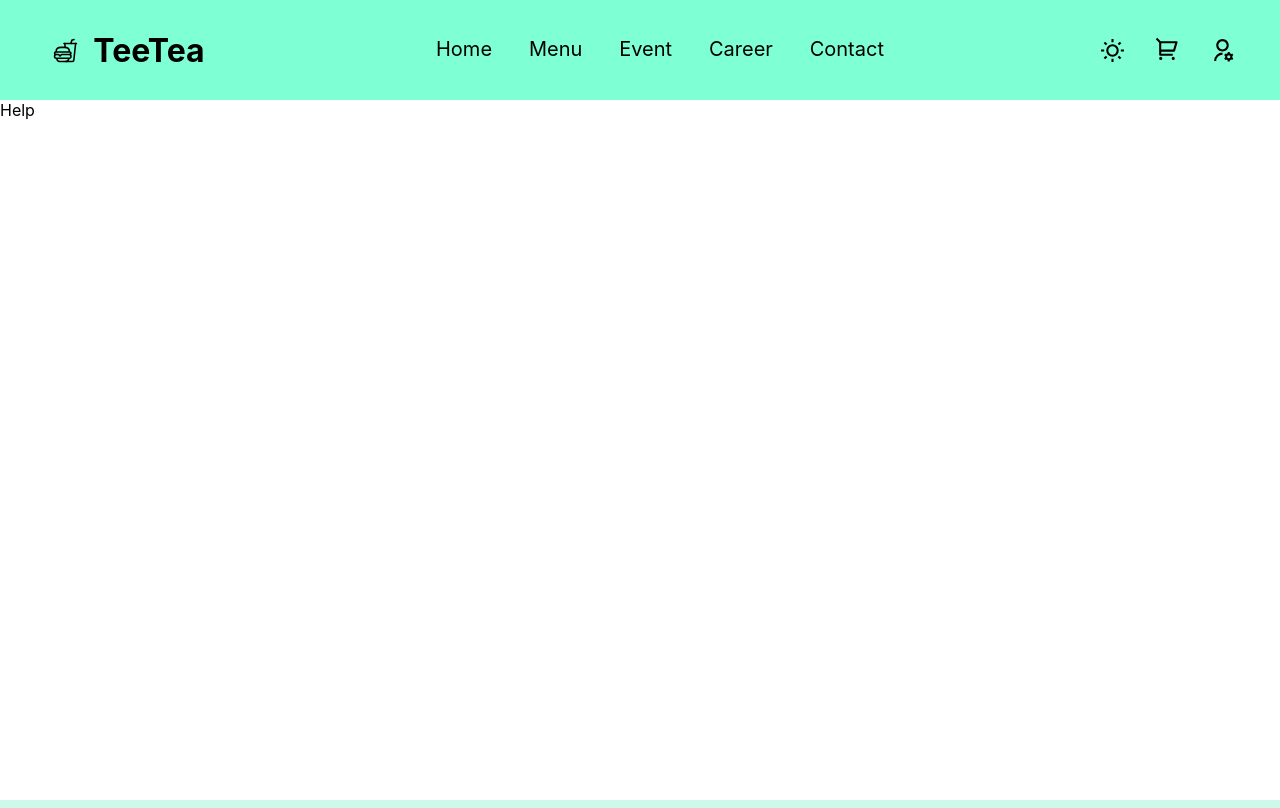
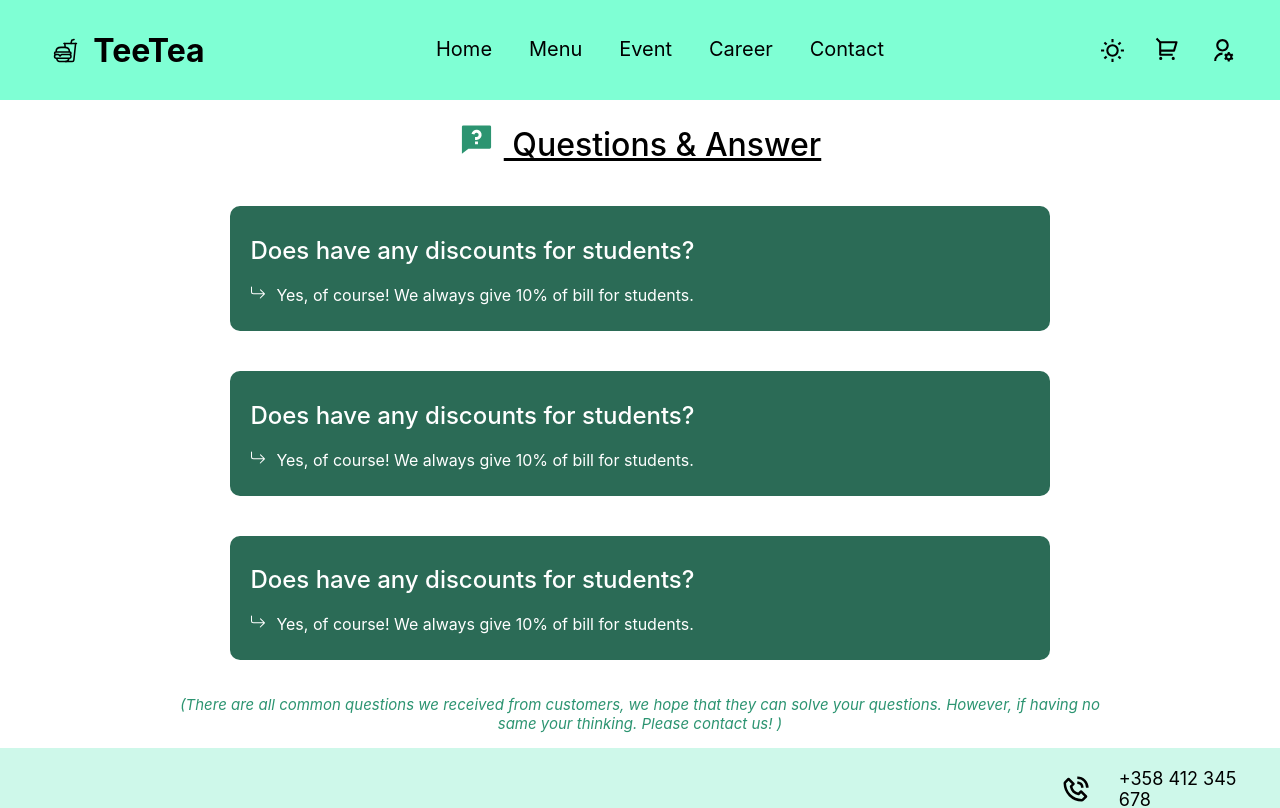
Before and after one commit to tramtran0497/street-food, a Next.js app: page /help in a window 1280 px wide. Shown: the top 808 px of the page. Built offline with nearby package versions, Linux system fonts and the light colour scheme.

Commit message:
Complete style UI and basic content for Help Page

```diff
--- a/Components/NavBarUser.jsx
+++ b/Components/NavBarUser.jsx
@@ -80,14 +80,18 @@ export const NavBarUser = ({style}) => {
                         <p>Log In</p>
                     </div>
                 </Link>
+                <Link href="/register">
                     <div className={styles.navItem}>
                         <IoPersonAddOutline className={styles.icon}/>
                         <p>Register</p>
                     </div>
+                </Link>
+                <Link href="/help">
                     <div className={styles.navItem}>
                         <IoHelpCircleOutline className={styles.icon}/>
                         <p>Help</p>
                     </div>
+                </Link>
             </div>
         )
     };
--- a/pages/help.js
+++ b/pages/help.js
@@ -1,5 +1,8 @@
 import styles from "../styles/Help.module.css";
 import Head from 'next/head';
+import { RiQuestionnaireFill } from "react-icons/ri";
+import { BsArrowReturnRight } from "react-icons/bs";
+
 
 export default function help(){
   return (
@@ -9,7 +12,23 @@ export default function help(){
         <meta name="description" content="Best Street Food in Lahti" />
         <link rel="icon" href="/favicon.ico" />
       </Head>
-        Help
+      <div className={styles.wrapper}>
+        <h1><RiQuestionnaireFill className={styles.icon}/> Questions & Answer</h1>
+        <div className={styles.questionWrapper}>
+          <h2>Does have any discounts for students?</h2>
+          <p><BsArrowReturnRight style={{marginRight: "10px"}}/>Yes, of course! We always give 10% of bill for students.</p>
+        </div>
+        <div className={styles.questionWrapper}>
+          <h2>Does have any discounts for students?</h2>
+          <p><BsArrowReturnRight style={{marginRight: "10px"}}/>Yes, of course! We always give 10% of bill for students.</p>
+        </div>
+        <div className={styles.questionWrapper}>
+        <h2>Does have any discounts for students?</h2>
+        <p><BsArrowReturnRight style={{marginRight: "10px"}}/>Yes, of course! We always give 10% of bill for students.</p>
+      </div>
+        <p className={styles.command}>(There are all common questions we received from customers, we hope that they can solve your questions. However, if having no same your thinking. Please contact us! )</p>
+
+      </div>
     </div>
   )
 };
--- a/styles/Help.module.css
+++ b/styles/Help.module.css
@@ -1,5 +1,53 @@
 .container{
     margin-top: 100px;
     width: 100vw;
-    height: calc(100vh - 100px);
+    height: max-content;
+    display: flex;
+    justify-content: center;
 }
+
+.wrapper{
+    width: 80%;
+    display: flex;
+    flex-direction: column;
+    align-items: center;
+    justify-content: center;
+}
+
+.wrapper h1{
+    font-weight: 500;
+    text-align: center;
+    text-decoration: underline;
+}
+
+.wrapper h1 .icon{
+    margin-right: 10px;
+    color: rgb(44, 148, 113);
+    font-size: 35px;
+}
+
+.questionWrapper{
+    width: 80%;
+    background-color: rgb(43, 107, 86);
+    padding: 10px 20px;
+    border-radius: 10px;
+    margin: 20px 0;
+
+}
+
+.questionWrapper h2{
+    font-weight: 500;
+    color: white;
+}
+
+.questionWrapper p{
+    color: white;
+}
+
+.command{
+    width:93%;
+    font-size: 15px;
+    font-style: italic;
+    text-align: center;
+    color: rgb(44, 148, 113);
+}
--- a/styles/Profile.module.css
+++ b/styles/Profile.module.css
@@ -6,3 +6,8 @@
     align-items: center;
     justify-content: center;
 }
+
+.wrapper{
+    width: 80%;
+    background-color: antiquewhite;
+}
```
Lines whose indentation alone changed are shown as unchanged.
